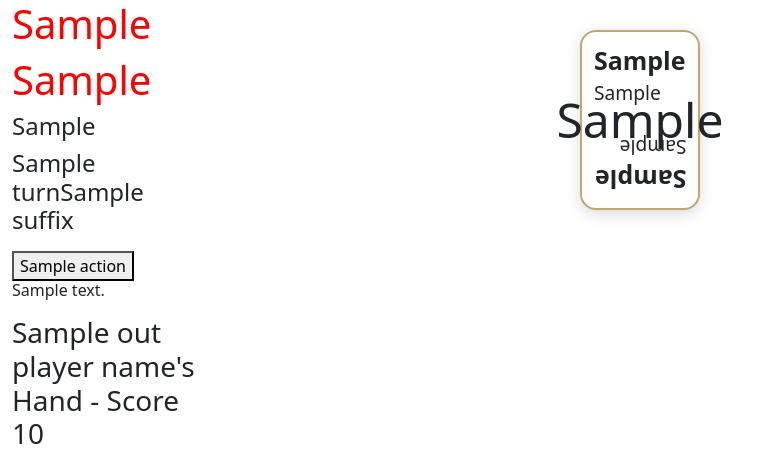
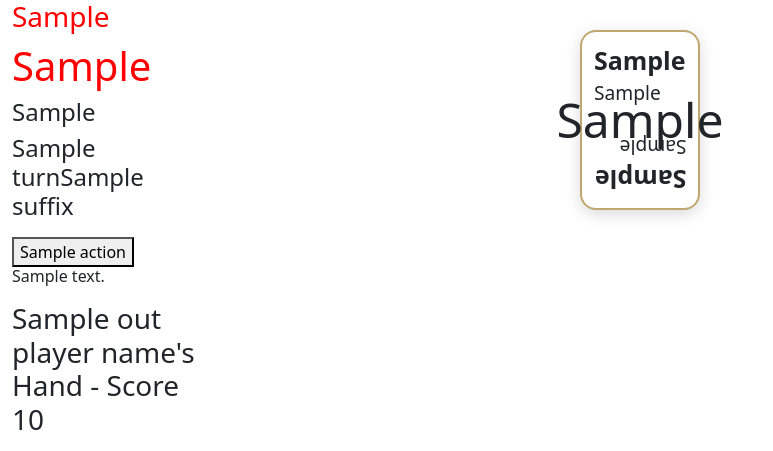
Before and after one commit to lkadin/5-Crowns---Fastapi-HTMX, a FastAPI app: template templates/htmx_user_generic.html in a window 1280 px wide. Shown: the top 451 px of the page, without its empty margins (0-773 px from the left). Run offline with FastAPI, Linux system fonts and the light colour scheme; the template is opened without the code that fills it: most values are stand-ins (such as "Sample title", 1, 10 or a date in 2020); parts of the project's set-up code (start-up, migrations or seed data) failed here and were passed over; some libraries are stand-ins or nearby versions.

Commit message:
Font size changes

```diff
--- a/templates/game_alerts.html
+++ b/templates/game_alerts.html
@@ -1,3 +1,3 @@
 <div id="game_alerts" visible>
-    <h1 style="color: red;">{{game_alert}}</h1>
+    <h3 style="color: red;">{{game_alert}}</h3>
 </div>
```
